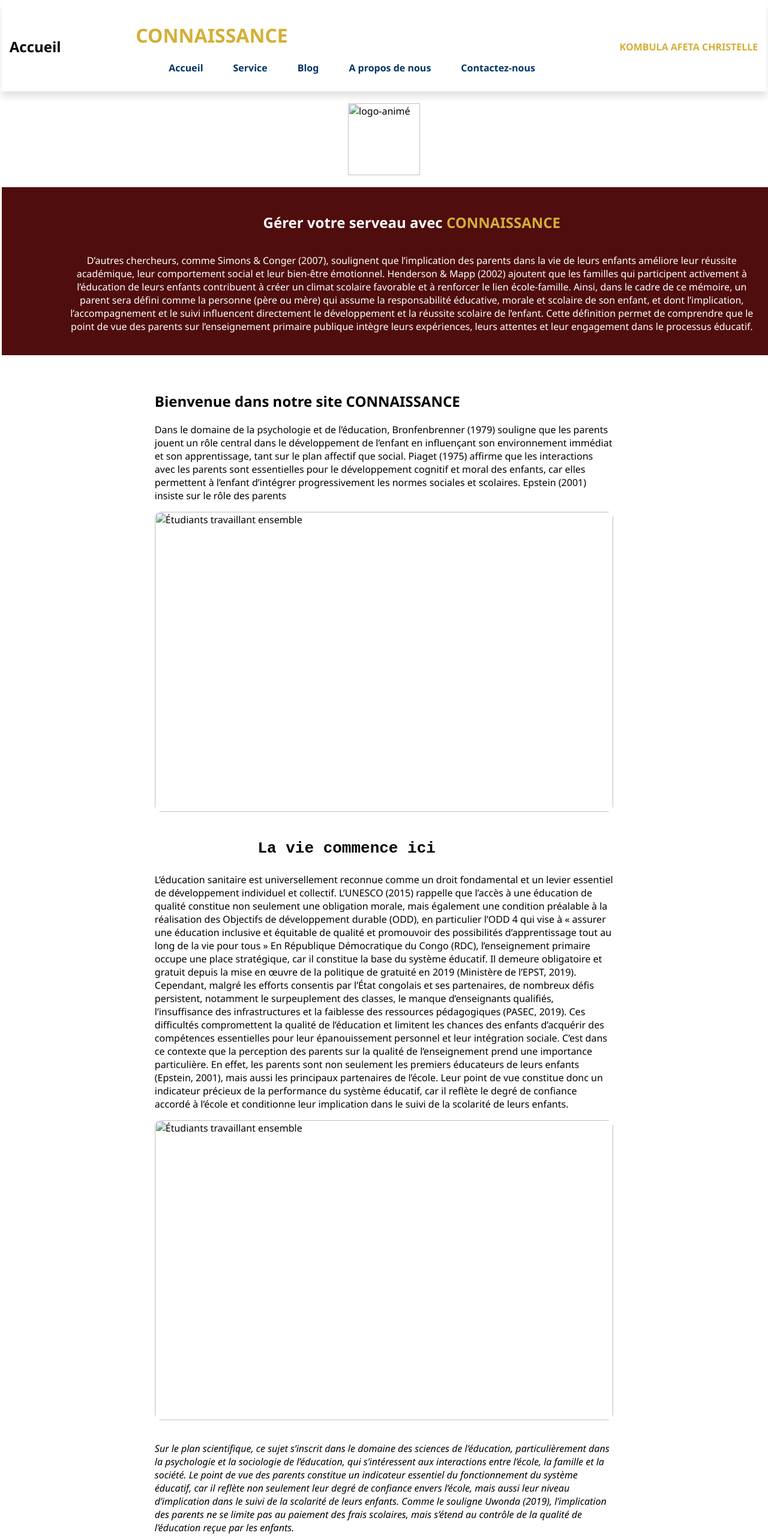
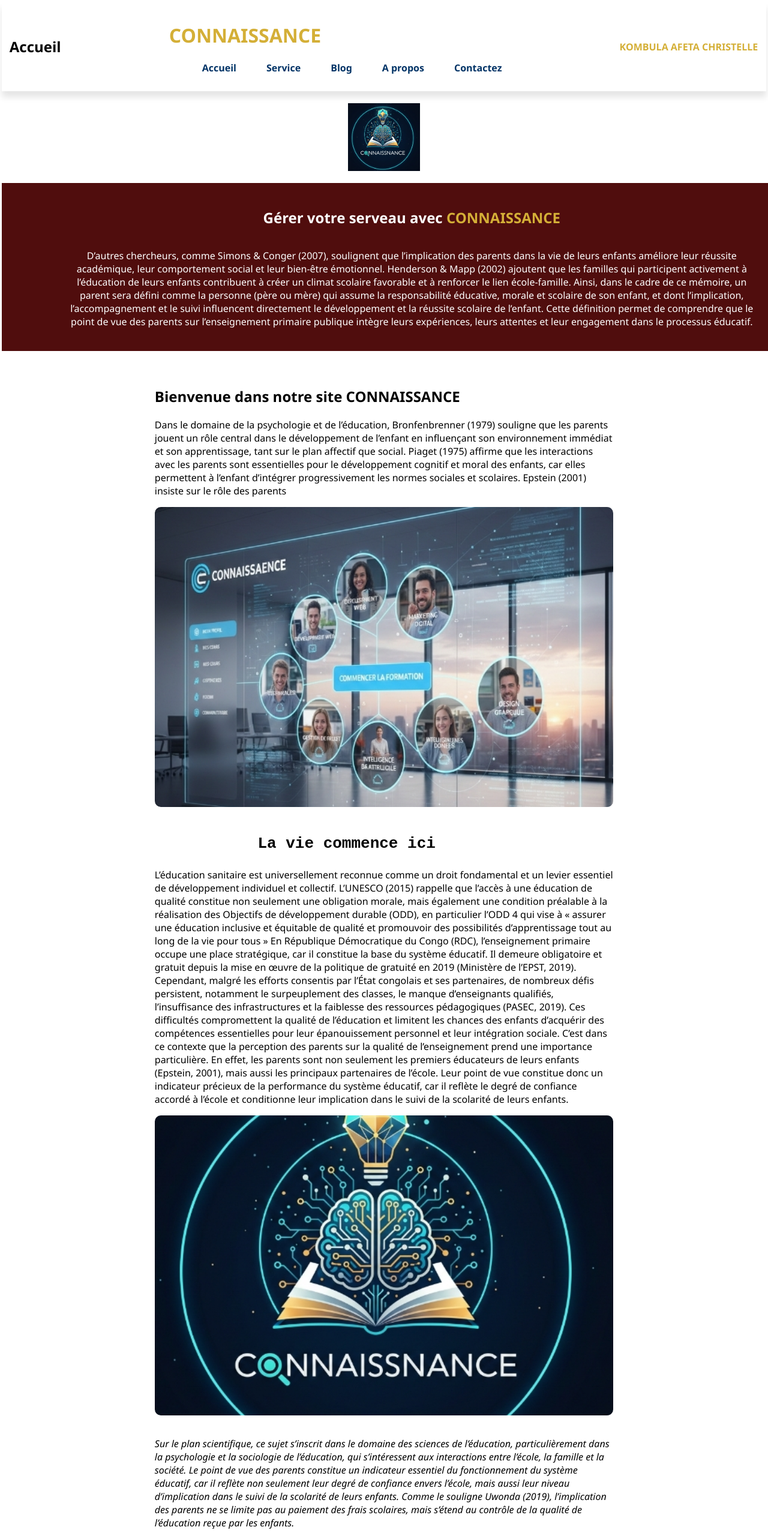
Before and after one commit to christellekombula12-ops/conne, a plain HTML site: page index.html in a window 1280 px wide. Shown: the top 2560 px of the page at 60% size. Drawn offline with Linux system fonts and the light colour scheme.

Commit message:
Update index.html

```diff
--- a/index.html
+++ b/index.html
@@ -13,25 +13,25 @@
             <ul>
                 <li class="active">
 
-                      <a href="#index">Accueil</a>
+                      <a href="#index.html">Accueil</a>
                 </li>
                 <li>
-                    <a href="service/service.html">Service</a>
+                    <a href="service.html">Service</a>
               </li>
           <li>
-            <a href="blog/blog.html">Blog</a>
+            <a href="blog.html">Blog</a>
       </li>
       <li>
-        <a href="apropos/apropos.html">A propos de nous</a>
+        <a href="apropos.html">A propos </a>
   </li>
       <li>
-        <a href="contact/contact.html">Contactez-nous</a>
+        <a href="contact.html">Contactez</a>
     </li>
     </div>
     <div class="logo-hgab">KOMBULA AFETA CHRISTELLE</div>
     </header>
     <div class="logo-wrapper">
-        <img src="images/logoconnaissance (3).jpg" alt="logo-animé" class="animated-logo">
+        <img src="logoconnaissance (3).jpg" alt="logo-animé" class="animated-logo">
     </div>
 
     <section class="hero">
@@ -44,14 +44,14 @@
     <main class="container">
         <h2>Bienvenue dans notre site CONNAISSANCE </h2>
         <p>Dans le domaine de la psychologie et de l’éducation, Bronfenbrenner (1979) souligne que les parents jouent un rôle central dans le développement de l’enfant en influençant son environnement immédiat et son apprentissage, tant sur le plan affectif que social. Piaget (1975) affirme que les interactions avec les parents sont essentielles pour le développement cognitif et moral des enfants, car elles permettent à l’enfant d’intégrer progressivement les normes sociales et scolaires. Epstein (2001) insiste sur le rôle des parents </p>
-        <img src="images/connaissance (2).jpg" alt="Étudiants travaillant ensemble" class="img-responsive">
+        <img src="connaissance (2).jpg" alt="Étudiants travaillant ensemble" class="img-responsive">
 
         <h1><pre>           La vie commence ici</pre></h1>
         <p>L’éducation sanitaire est universellement reconnue comme un droit fondamental et un levier essentiel de développement individuel et collectif. L’UNESCO (2015) rappelle que l’accès à une éducation de qualité constitue non seulement une obligation morale, mais également une condition préalable à la réalisation des Objectifs de développement durable (ODD), en particulier l’ODD 4 qui vise à « assurer une éducation inclusive et équitable de qualité et promouvoir des possibilités d’apprentissage tout au long de la vie pour   tous »
             En République Démocratique du Congo (RDC), l’enseignement primaire occupe une place stratégique, car il constitue la base du système éducatif. Il demeure obligatoire et gratuit depuis la mise en œuvre de la politique de gratuité en 2019 (Ministère de l’EPST, 2019). Cependant, malgré les efforts consentis par l’État congolais et ses partenaires, de nombreux défis persistent, notamment le surpeuplement des classes, le manque d’enseignants qualifiés, l’insuffisance des infrastructures et la faiblesse des ressources pédagogiques (PASEC, 2019). Ces difficultés compromettent la qualité de l’éducation et limitent les chances des enfants d’acquérir des compétences essentielles pour leur épanouissement personnel et leur intégration sociale.
             C’est dans ce contexte que la perception des parents sur la qualité de l’enseignement prend une importance particulière. En effet, les parents sont non seulement les premiers éducateurs de leurs enfants (Epstein, 2001), mais aussi les principaux partenaires de l’école. Leur point de vue constitue donc un indicateur précieux de la performance du système éducatif, car il reflète le degré de confiance accordé à l’école et conditionne leur implication dans le suivi de la scolarité de leurs enfants.
             </p>
-        <img src="images/logoconnaissance (3).jpg" alt="Étudiants travaillant ensemble" class="img-responsive">
+        <img src="logoconnaissance (3).jpg" alt="Étudiants travaillant ensemble" class="img-responsive">
         <p><em>Sur le plan scientifique, ce sujet s’inscrit dans le domaine des sciences de l’éducation, particulièrement dans la psychologie et la sociologie de l’éducation, qui s’intéressent aux interactions entre l’école, la famille et la société. Le point de vue des parents constitue un indicateur essentiel du fonctionnement du système éducatif, car il reflète non seulement leur degré de confiance envers l’école, mais aussi leur niveau d’implication dans le suivi de la scolarité de leurs enfants. Comme le souligne Uwonda (2019), l’implication des parents ne se limite pas au paiement des frais scolaires, mais s’étend au contrôle de la qualité de l’éducation reçue par les enfants.</em></p>
 
         <p>CONNAISSANCE, vous aide a développer votre vie, a changer ta position, a heberger votre capacitée. Nos programmes sont conçus par des experts du secteur pour vous offrir des compétences immédiatement applicables.</p>
```
